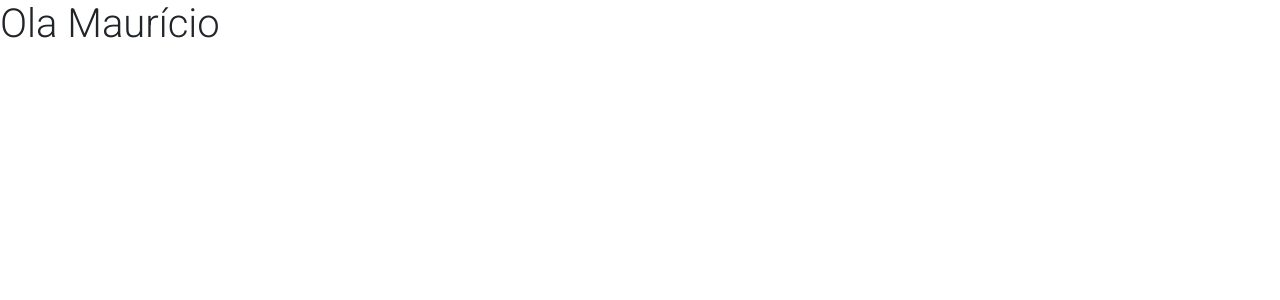
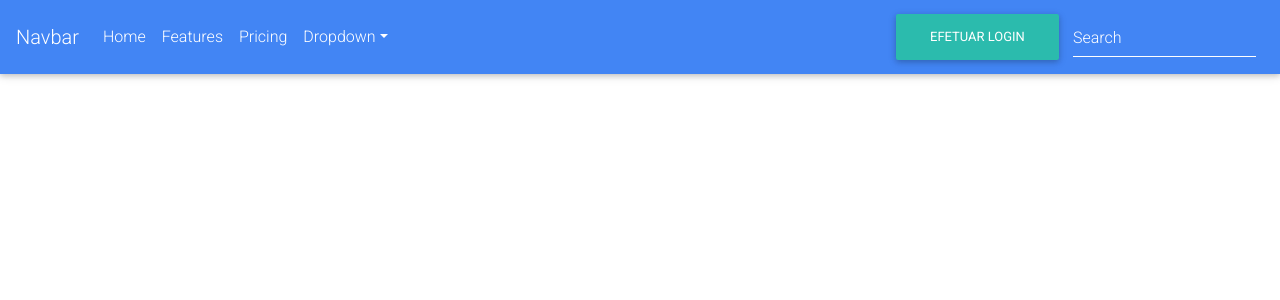
Before and after one commit to MauricioNogueira/annotation, a React (Create React App) app: page / in a window 1280 px wide. Shown: the top 300 px of the page. Built offline with nearby package versions, Linux system fonts and the light colour scheme.

Commit message:
Criando tela principal

```diff
--- a/src/Routes.js
+++ b/src/Routes.js
@@ -1,13 +1,14 @@
 import React, {Component} from 'react';
 import {BrowserRouter as Router, Route, Switch, Redirect} from 'react-router-dom';
 import LoginView from './view/LoginView';
+import IndexView from './view/IndexView';
 
 class Routes extends Component {
     render() {
         return (
             <Router>
                 <Switch>
-                    <Route exact path="/" render={() => <h1>Ola Maurício</h1>} />
+                    <Route exact path="/" component={IndexView} />
                     {/* <Route path="/teste" render={() => <h1>Tela Teste</h1>} /> */}
                     <RoutePublic path="/login" component={LoginView} />
                 </Switch>
--- /dev/null
+++ b/src/componente/Navbar.jsx
@@ -0,0 +1,48 @@
+import React, {Component} from 'react';
+
+export class Navbar extends Component {
+    render() {
+        return(
+            <nav className="navbar navbar-expand-lg navbar-dark primary-color">
+                <a className="navbar-brand" href="#">Navbar</a>
+                <button className="navbar-toggler" type="button" data-toggle="collapse" data-target="#basicExampleNav"
+                    aria-controls="basicExampleNav" aria-expanded="false" aria-label="Toggle navigation">
+                    <span className="navbar-toggler-icon"></span>
+                </button>
+
+                <div className="collapse navbar-collapse" id="basicExampleNav">
+                    <ul className="navbar-nav mr-auto">
+                    <li className="nav-item">
+                        <a className="nav-link" href="#">Home
+                        <span className="sr-only">(current)</span>
+                        </a>
+                    </li>
+                    <li className="nav-item">
+                        <a className="nav-link" href="#">Features</a>
+                    </li>
+                    <li className="nav-item">
+                        <a className="nav-link" href="#">Pricing</a>
+                    </li>
+
+                    <li className="nav-item dropdown">
+                        <a className="nav-link dropdown-toggle" id="navbarDropdownMenuLink" data-toggle="dropdown"
+                        aria-haspopup="true" aria-expanded="false">Dropdown</a>
+                        <div className="dropdown-menu dropdown-primary" aria-labelledby="navbarDropdownMenuLink">
+                        <a className="dropdown-item" href="#">Action</a>
+                        <a className="dropdown-item" href="#">Another action</a>
+                        <a className="dropdown-item" href="#">Something else here</a>
+                        </div>
+                    </li>
+
+                    </ul>
+                    {this.props.botaoModal}
+                    <form className="form-inline">
+                        <div className="md-form my-0">
+                            <input className="form-control mr-sm-2" type="text" placeholder="Search" aria-label="Search" />
+                        </div>
+                    </form>
+                </div>
+            </nav>
+        );
+    }
+}
--- /dev/null
+++ b/src/view/IndexView.jsx
@@ -0,0 +1,16 @@
+import React, {Component} from 'react';
+import {Navbar} from '../componente/Navbar';
+import FormModal, {BotaoModalForm} from '../componente/FormModal';
+
+class IndexView extends Component {
+    render() {
+        return (
+            <div>
+                <Navbar botaoModal={<BotaoModalForm idModalTarget="form-modal" tituloBotaoModalForm="Efetuar login" />} />
+                <FormModal idModal="form-modal" tituloModal="Login" tituloBotao="Entrar" />
+            </div>
+        );
+    }
+}
+
+export default IndexView;
```
